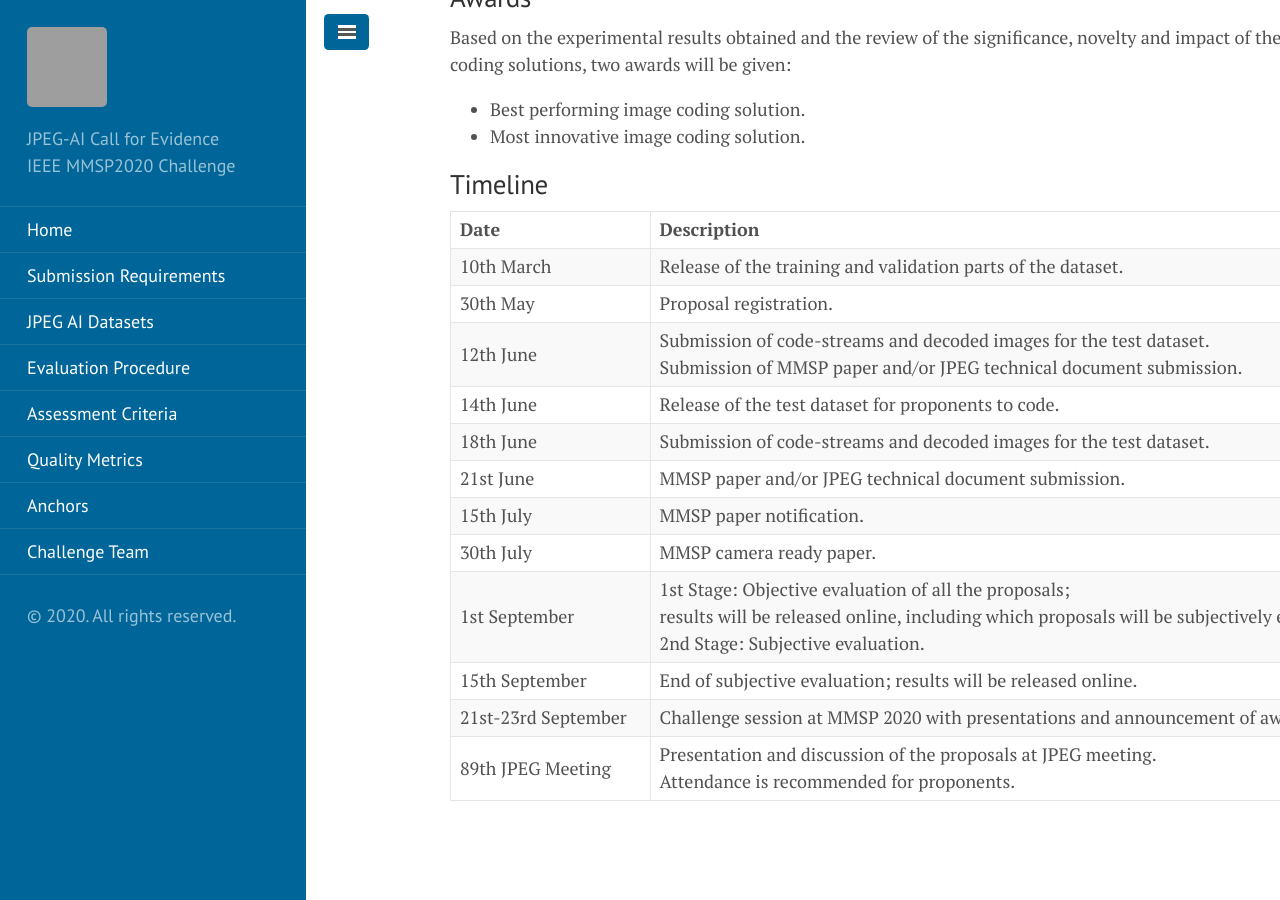
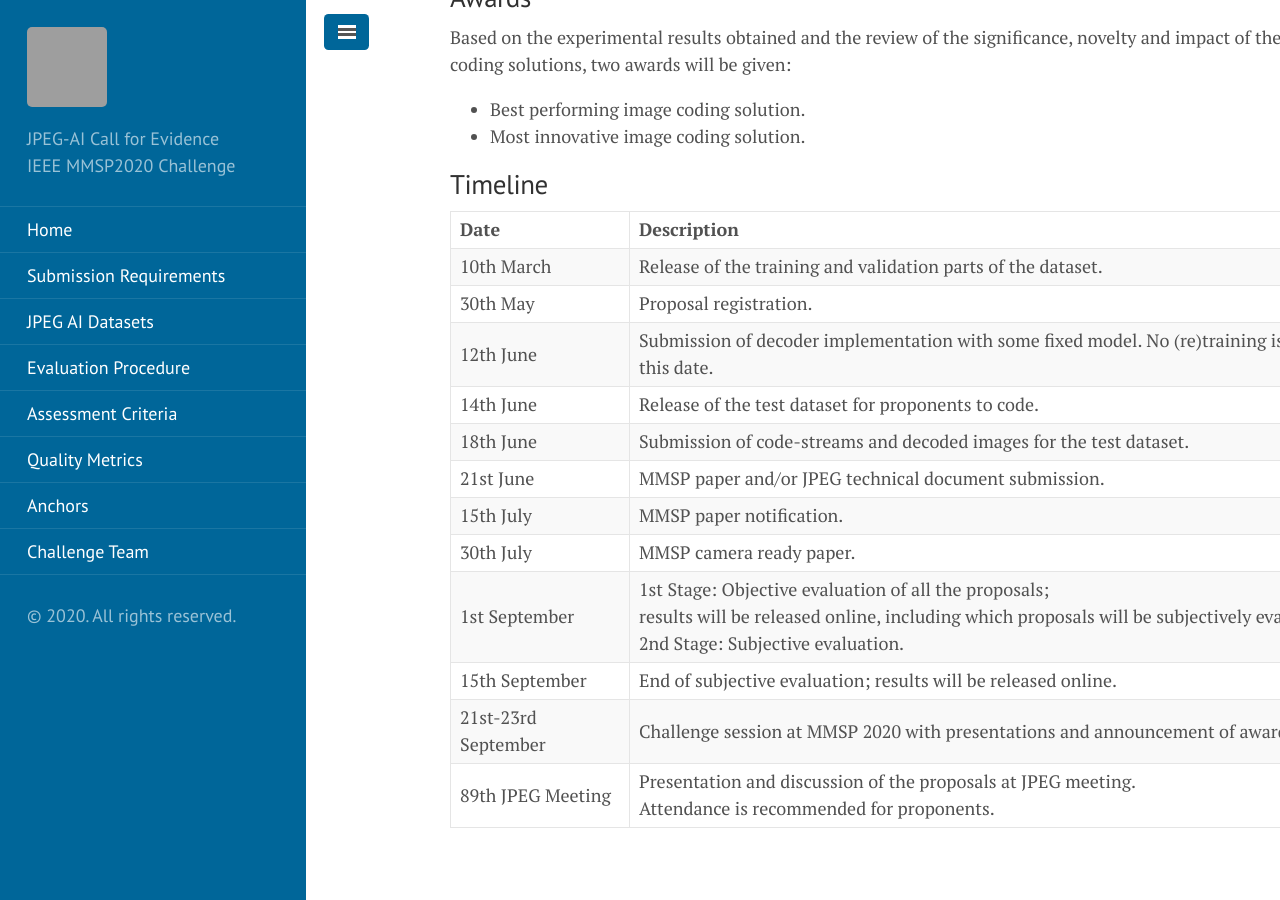
Before and after one commit to jpegai/jpegai.github.io, a Jekyll site: the page built from _posts/2019-03-01-jpeg-ai-home.md, in a window 1280 px wide and 900 px high, scrolled down 896 px. Built offline with Jekyll 4.4.1, drawn with Linux system fonts in a browser that asks for light colours; grey boxes are pictures that could not be loaded.

Commit message:
Timeline correction

```diff
--- a/_posts/2019-03-01-jpeg-ai-home.md
+++ b/_posts/2019-03-01-jpeg-ai-home.md
@@ -36,7 +36,7 @@
 | :------------------------ |:----------------------|
 | 10th March       			| Release of the training and validation parts of the dataset. |
 | 30th May       			| Proposal registration. |
-| 12th June  				| Submission of code-streams and decoded images for the test dataset. <br>Submission of MMSP paper and/or JPEG technical document submission. |
+| 12th June  				| Submission of decoder implementation with some fixed model. No (re)training is allowed after this date. |
 | 14th June  				| Release of the test dataset for proponents to code. |
 | 18th June  				| Submission of code-streams and decoded images for the test dataset. |
 | 21st June  				| MMSP paper and/or JPEG technical document submission. |
```
